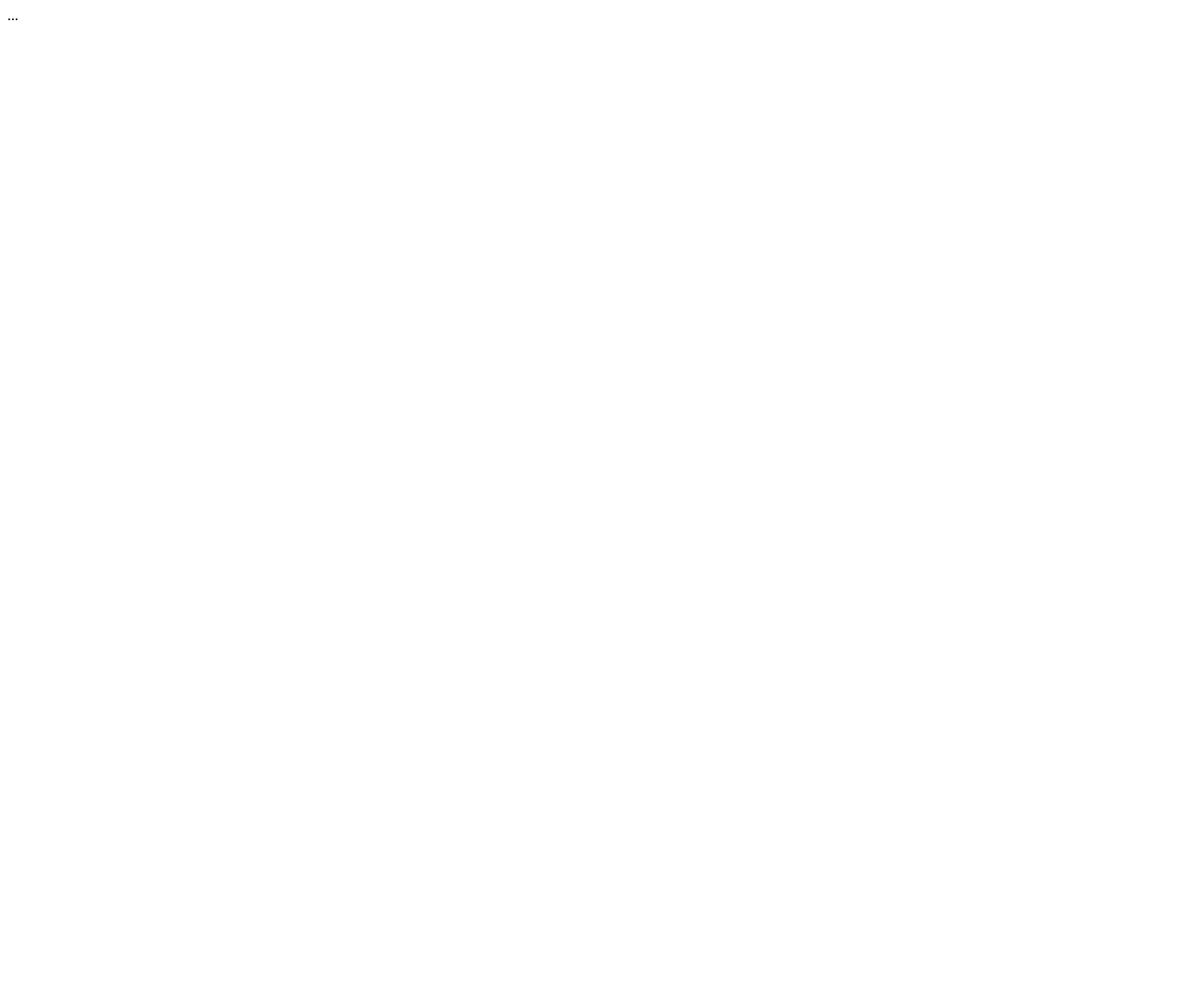
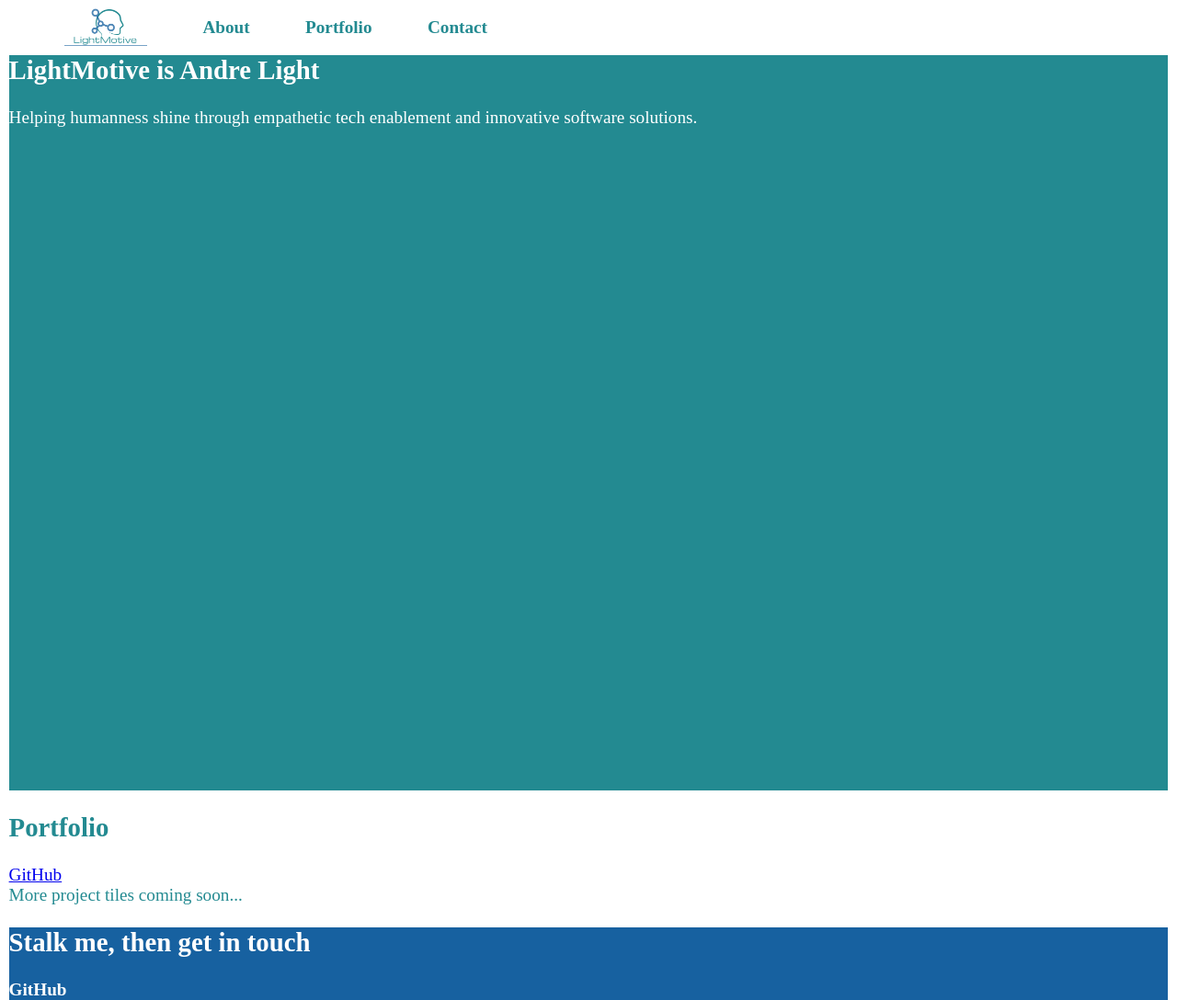
Before and after one commit to alight1/lightmotive-profile, a website built with webpack: page src/index.html in a window 1280 px wide. Shown: the whole page at 92% size. Before the commit the page ends 800 px from the top, so only its background shows below. Built offline with nearby package versions, Linux system fonts and the light colour scheme.

Commit message:
Meet freeCodeCamp project requirements

```diff
--- a/src/body-content.html
+++ b/src/body-content.html
@@ -1,3 +1,64 @@
-<main>
-  ...
+<nav
+  id="navbar"
+  class="site-header site-nav"
+  role="navigation"
+  aria-label="Main navigation"
+>
+  <img
+    src="./assets/professional-logo-111x180.png"
+    alt="professional logo"
+    class="professional-logo"
+  />
+  <a href="#welcome-section" class="nav-link">About</a>
+  <a href="#projects" class="nav-link">Portfolio</a>
+  <a href="#contact-section" class="nav-link">Contact</a>
+</nav>
+<main class="main">
+  <section
+    id="welcome-section"
+    class="welcome-section"
+    role="region"
+    aria-labelledby="welcome-section-header"
+  >
+    <header id="welcome-section-header">
+      <h1>LightMotive is Andre Light</h1>
+    </header>
+    <p>
+      Helping humanness shine through empathetic tech enablement and innovative
+      software solutions.
+    </p>
+  </section>
+  <section
+    id="projects"
+    class="projects-section"
+    role="region"
+    aria-labelledby="projects-header"
+  >
+    <header id="projects-header"><h2>Portfolio</h2></header>
+    <div class="project-tile">
+      <a href="https://github.com/lightmotive/" target="_blank">GitHub</a>
+    </div>
+    <div class="project-tile">
+      More project tiles coming soon...
+    </div>
+  </section>
+  <section
+    id="contact-section"
+    class="contact-section"
+    role="region"
+    aria-labelledby="contact-section-header"
+  >
+    <header id="contact-section-header">
+      <h2>Stalk me, then get in touch</h2>
+    </header>
+    <nav class="contact-nav" role="navigation" aria-label="Contact navigation">
+      <a
+        id="profile-link"
+        href="https://github.com/lightmotive/"
+        target="_blank"
+        class="nav-link"
+        >GitHub</a
+      >
+    </nav>
+  </section>
 </main>
--- a/src/index.js
+++ b/src/index.js
@@ -1,6 +1,6 @@
 require("../src/style.css");
 import bodyContent from "../src/body-content.html";
-import faviconPath from "../src/assets/professional-logo-icon.png";
+import faviconPath from "../src/assets/professional-logo-icon-72x72.png";
 
 const faviconLink = document.createElement("link");
 faviconLink.rel = "icon";
@@ -10,7 +10,7 @@ document.head.appendChild(faviconLink);
 document.getElementById("body").innerHTML += bodyContent;
 
 //Append freeCodeCamp test utility (does not work when added directly to HTML)
-localStorage.setItem("project_selector", "product-landing-page");
+localStorage.setItem("project_selector", "portfolio");
 const fccScript = document.createElement("script");
 fccScript.src =
   "https://cdn.freecodecamp.org/testable-projects-fcc/v1/bundle.js";
--- a/src/style.css
+++ b/src/style.css
@@ -1,5 +1,33 @@
+:root {
+  /* Font */
+  /* Font ideas from https://www.quicksprout.com/best-font-for-website/ */
+  /* Font sources: TBD... */
+  --font-family-headings: serif;
+  --font-family-paragraph: serif;
+
+  /* Color - Source: TBD */
+  --color-primary: white;
+  --color-primary-paragraph: #238a91;
+  --color-secondary1: #238a91;
+  --color-secondary1-paragraph: white;
+  --color-secondary2: #1761a0;
+  --color-secondary2-paragraph: white;
+
+  /* Size */
+  --header-height: 60px;
+  --header-height-adjust-ratio: 1;
+  --font-size-main: 1.2em;
+  --font-size-heading-step: 0.1625;
+  --professional-logo-width: 90px;
+  --professional-logo-height: 55.5px;
+  --padding-content-box: 0.5em;
+}
+
 html {
   box-sizing: border-box;
+  scroll-padding-top: calc(
+    var(--header-height) * var(--header-height-adjust-ratio)
+  );
 }
 
 *,
@@ -7,3 +35,80 @@ html {
 *::after {
   box-sizing: inherit;
 }
+
+body {
+  color: var(--color-primary-paragraph);
+  font-family: var(--font-family-paragraph);
+  font-size: var(--font-size-main);
+  margin: 0;
+}
+
+.site-header {
+  display: flex;
+  justify-content: space-around;
+  align-items: center;
+  position: fixed;
+  top: 0;
+  left: 0;
+  padding: var(--padding-content-box);
+  width: 100%;
+  z-index: 10;
+  height: calc(var(--header-height) * var(--header-height-adjust-ratio));
+  background-color: var(--color-primary);
+  color: var(--color-primary-paragraph);
+}
+
+.professional-logo {
+  width: var(--professional-logo-width);
+  height: var(--professional-logo-height);
+}
+
+.site-nav {
+  display: flex;
+  justify-content: space-evenly;
+  width: 100%;
+  max-width: 600px;
+}
+
+.nav-link {
+  text-decoration: initial;
+  font-weight: bold;
+}
+
+.site-nav .nav-link {
+  color: var(--color-primary-paragraph);
+}
+
+.main {
+  padding: 0 var(--padding-content-box);
+  margin-top: calc(var(--header-height) * var(--header-height-adjust-ratio));
+}
+
+.welcome-section {
+  height: 100vh;
+  margin-top: calc(var(--header-height) * var(--header-height-adjust-ratio));
+  background-color: var(--color-secondary1);
+  color: var(--color-secondary1-paragraph);
+}
+
+.contact-section {
+  background-color: var(--color-secondary2);
+  color: var(--color-secondary2-paragraph);
+}
+
+.contact-nav .nav-link {
+  color: var(--color-secondary2-paragraph);
+}
+
+@media (max-width: 750px) {
+  :root {
+    --header-height-adjust-ratio: 1.65;
+    --font-size-heading-step: 0.13;
+  }
+
+  .site-header {
+    flex-direction: column;
+    align-items: center;
+    justify-content: space-between;
+  }
+}
```
Also changed, not shown: README.md, src/assets/professional-logo-111x180.png (added), src/assets/professional-logo-icon-72x72.png (added), src/assets/professional-logo-icon.png (deleted), src/assets/professional-logo.png (deleted).
